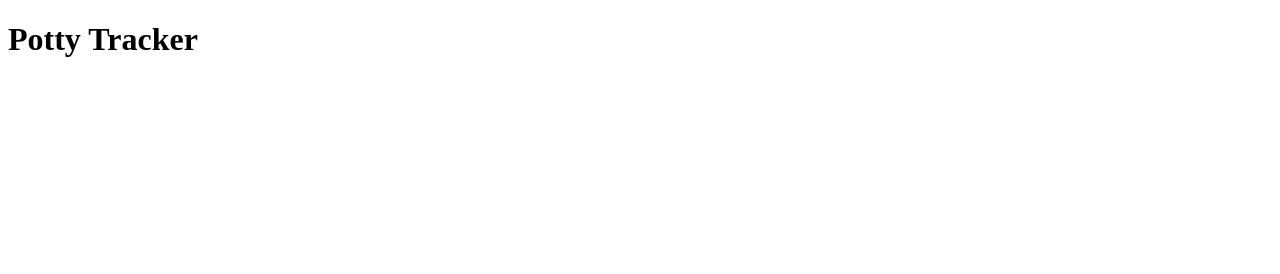
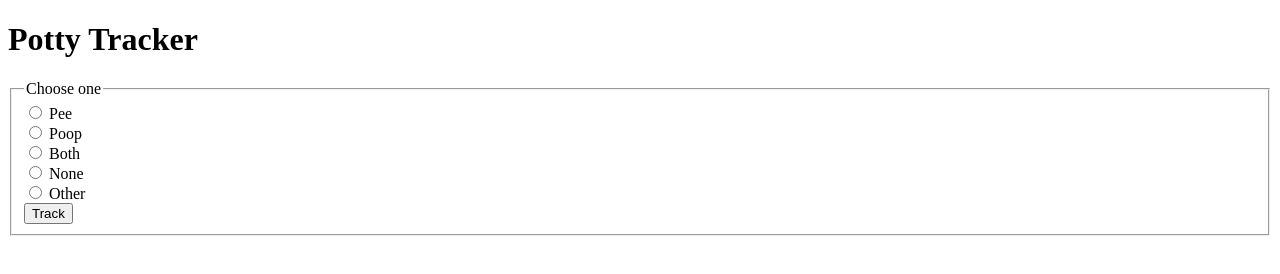
Before and after one commit to kaylab78/potty-tracker, a plain HTML site: page index.html in a window 1280 px wide. Drawn offline with Linux system fonts and the light colour scheme; files whose address does not match are found by name.

Commit message:
Set up tracker form html

```diff
--- a/index.html
+++ b/index.html
@@ -11,7 +11,41 @@
     <header>
         <h1>Potty Tracker</h1>
     </header>
-    <main></main>
+    <main>
+        <section>
+            <form>
+                <fieldset>
+                    <legend>Choose one</legend>
+                    <div>
+                        <input type="radio" id="pee" name="potty-type" value="pee">
+                        <label for="pee">Pee</label>
+                    </div>
+                    <div>
+                        <input type="radio" id="poop" name="potty-type" value="poop">
+                        <label for="poop">Poop</label>
+                    </div>
+                    <div>
+                        <input type="radio" id="both" name="potty-type" value="both">
+                        <label for="both">Both</label>
+                    </div>
+                    <div>
+                        <input type="radio" id="none" name="potty-type" value="none">
+                        <label for="none">None</label>
+                    </div>
+                    <div>
+                        <input type="radio" id="other" name="potty-type" value="other">
+                        <label for="other">Other</label>
+                    </div>
+                    <div>
+                        <input type="submit" value="Track">
+                    </div>
+                </fieldset>
+            </form>
+        </section>
+        <section>
+
+        </section>
+    </main>
     <footer></footer>
     <script src=".assets/js/script.js"></script>
 </body>
```
Also changed, not shown: 1 other file.
